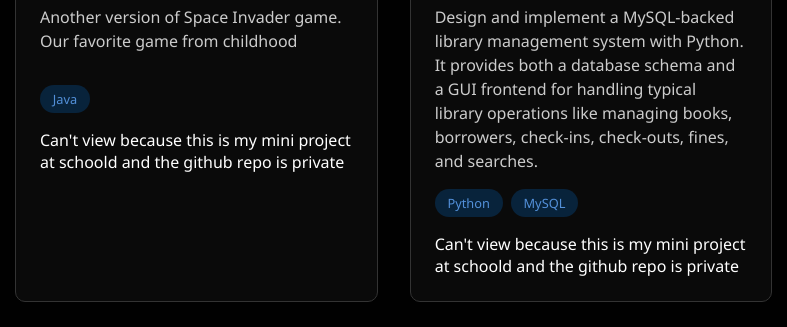
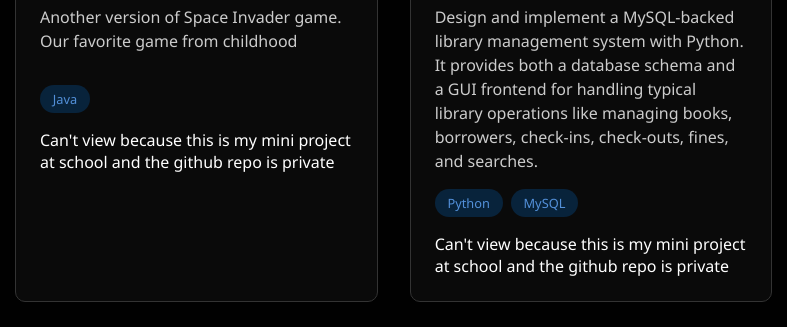
Before and after one commit to bend1808/bdportfolio, a plain HTML site: page index.html in a window 1280 px wide. Shown: the part 1807-2134 px from the top of the page, 49-836 px from the left. Drawn offline with Linux system fonts and the light colour scheme; no server answers.

Commit message:
Edit text

```diff
--- a/index.html
+++ b/index.html
@@ -116,7 +116,7 @@
                             <span class="tech-tag">Java</span>
                     </div>
                         <div class="project-links">
-                        <a href="#" class="project-link">Can't view because this is my mini project at schoold and the github repo is private</a>
+                        <a href="#" class="project-link">Can't view because this is my mini project at school and the github repo is private</a>
                         </div>
                     </div>
                </div>
@@ -133,7 +133,7 @@
                             <span class="tech-tag">MySQL</span>
                         </div>
                         <div class="project-links">
-                        <a href="#" class="project-link">Can't view because this is my mini project at schoold and the github repo is private</a>
+                        <a href="#" class="project-link">Can't view because this is my mini project at school and the github repo is private</a>
                         </div>
                     </div>
                 </div>
```
